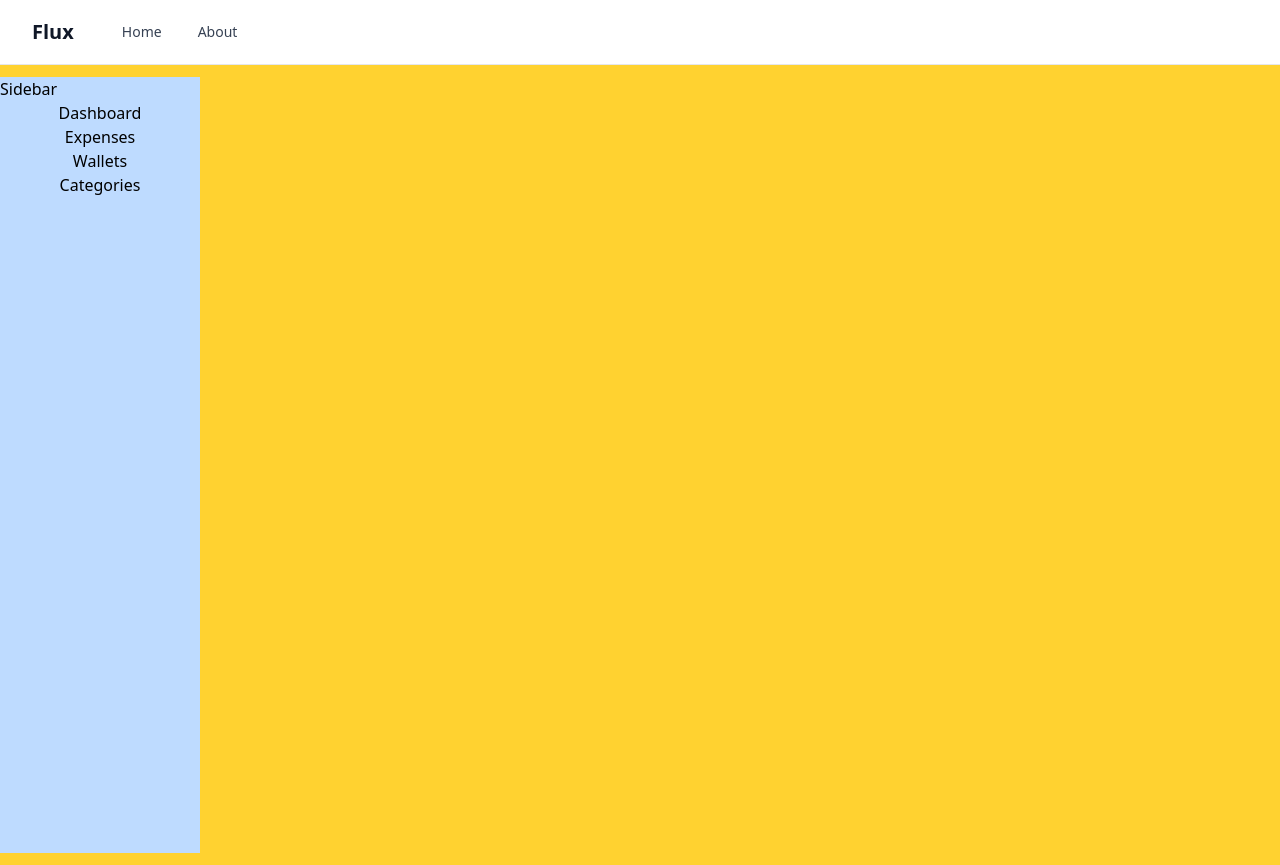
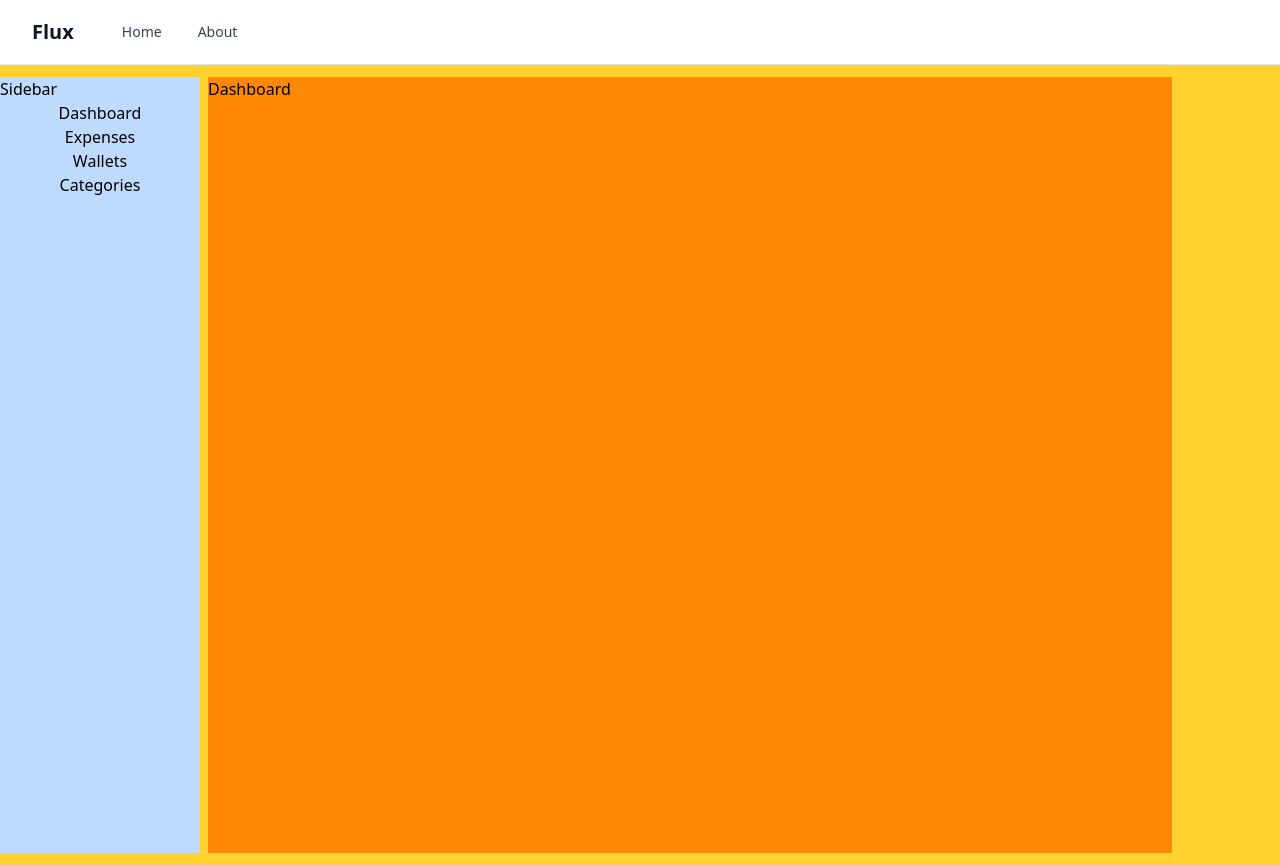
Before and after one commit to ALpolymer/flux-tracker, a React (Vite) app: page /flux in a window 1280 px wide. Built offline with nearby package versions, Linux system fonts and the light colour scheme.

Commit message:
feat(App) : add index Route and dashboard route

```diff
--- a/src/App.tsx
+++ b/src/App.tsx
@@ -20,10 +20,11 @@ function App() {
                 <Route path="/" element={<Home />} />
                 <Route path="about" element={<About />} />
                 <Route path="flux" element={<Tracker/>}>
-                    <Route path="dashboard" element={<Dashboard/>}/>
+                    <Route index element={<Dashboard/>}/>
                     <Route path="expenses" element={<Expenses/>}/>
                     <Route path="wallets" element={<Wallets/>}/>
                     <Route path="categories" element={<Categories/>}/>
+                    <Route path="dashboard" element={<Dashboard/>}/>
                 </Route>
                 <Route path = "*" element={<NoMatch/>} />
             </Routes>
```
